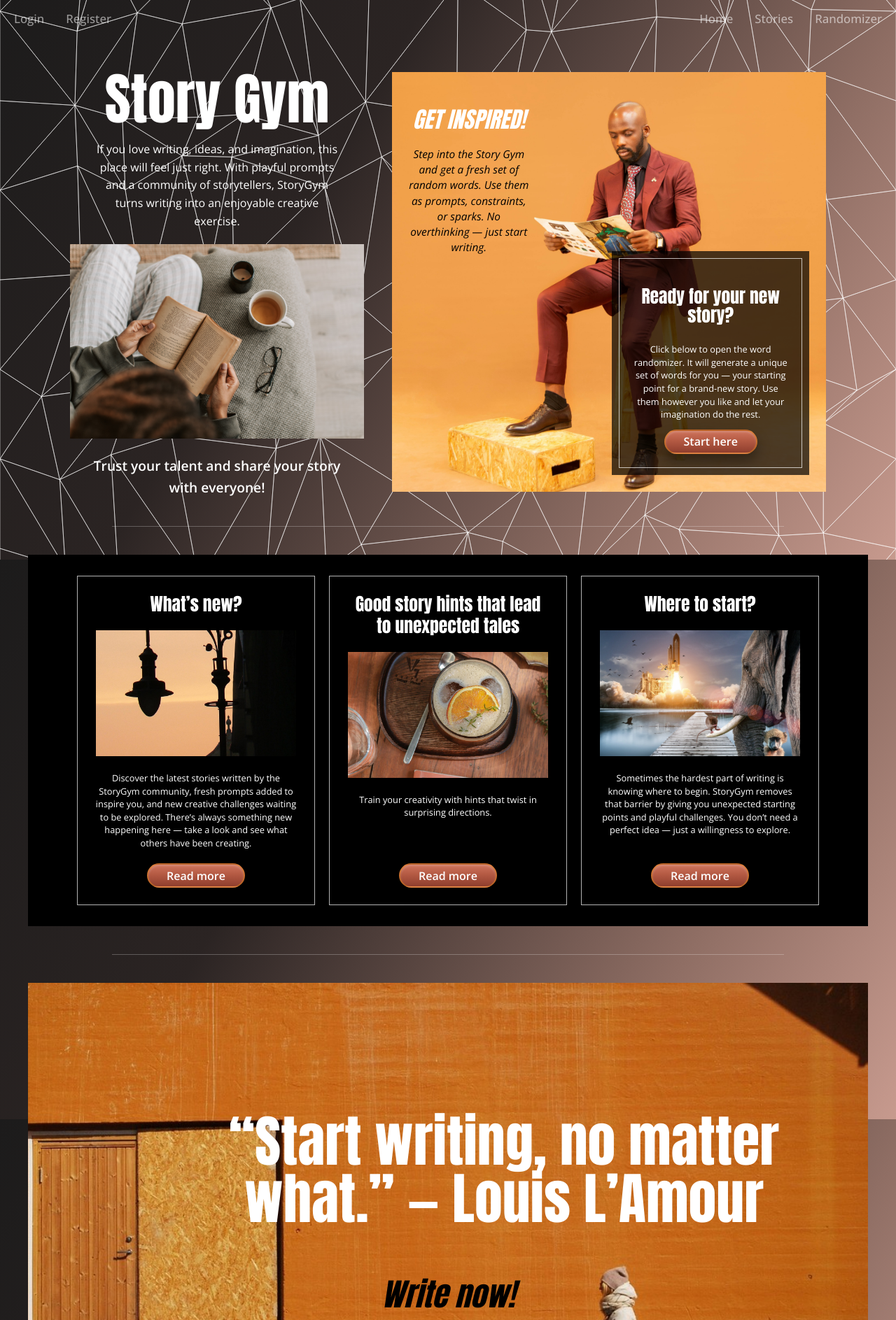
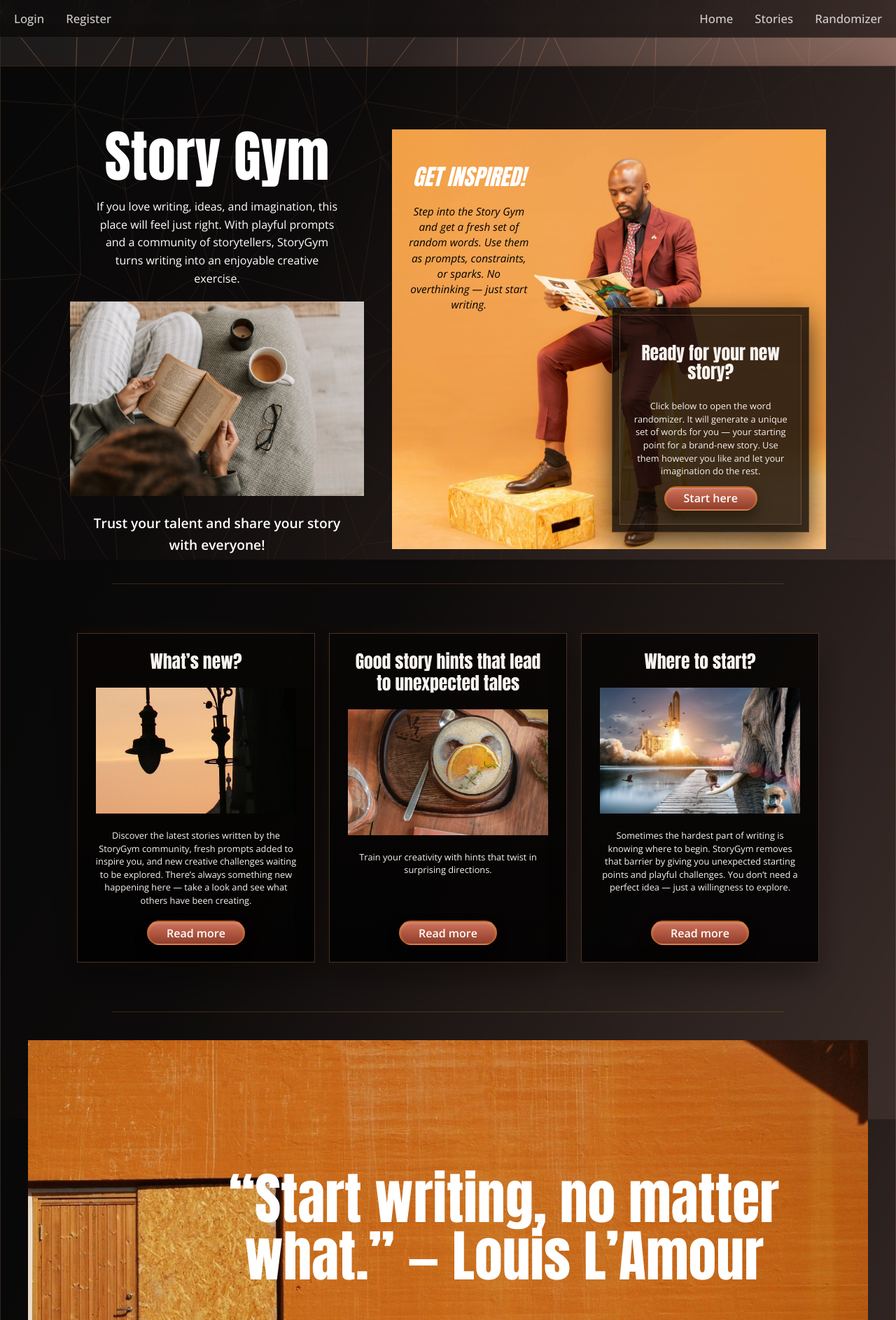
Before and after one commit to Kanareknie/Story-Gym, a Django app: page / in a window 1280 px wide. Shown: the top 1887 px of the page at 70% size. Run offline with Django 4.2, Linux system fonts and the light colour scheme; some libraries are stand-ins or nearby versions.

Commit message:
Update the style for base and index page with darker layout and orange acents

```diff
--- a/static/css/global.css
+++ b/static/css/global.css
@@ -51,7 +51,9 @@ h3 {
 
 /* ----- Break words and wrap text ----- */
 
-p, div, span {
+p,
+div,
+span {
   overflow-wrap: anywhere;
   word-break: break-word;
 }
@@ -162,6 +164,11 @@ p, div, span {
   margin-bottom: 20px;
 }
 
+.sg-navbar {
+  background: rgba(8, 6, 5, 0.62);
+  backdrop-filter: blur(10px);
+  border-bottom: 1px solid var(--copper-line-soft);
+}
 
 .sg-navbar .nav-link {
   font-size: 1.05rem;
@@ -169,6 +176,7 @@ p, div, span {
   position: relative;
   transition: all 0.2s ease;
   padding: 6px 0;
+  color: var(--text-soft)
 }
 
 /* Hover effect */
@@ -184,7 +192,7 @@ p, div, span {
   bottom: -3px;
   width: 0;
   height: 1px;
-  background: rgba(255, 255, 255, 0.85);
+  background: var(--copper-border-strong);
   transition: width 0.25s ease;
 }
 
@@ -218,7 +226,8 @@ p, div, span {
 
 .form-error p {
   margin: 0;
-    color: #e63946; /* nice red */
+  color: #e63946;
+  /* nice red */
   font-size: 14px;
   font-weight: 500;
 }
@@ -278,7 +287,7 @@ img {
 
 /* White frame of boxes */
 .hero-cta {
-  border: 1px solid rgba(255, 255, 255, 0.7);
+  border: 1px solid var(--copper-border);
   padding: clamp(14px, 1.5vw, 20px);
 
   display: flex;
@@ -289,12 +298,13 @@ img {
 
   width: 100%;
   box-sizing: border-box;
+  box-shadow: var(--warm-shadow);
 }
 
 .section-divider {
   border: none;
   height: 1px;
-  background: #ffffff;
+  background: rgba(204, 128, 67, 1);
   margin: 40px auto;
   width: 80%;
 }
@@ -319,13 +329,29 @@ img {
 
 .mesh-tri {
   fill: transparent;
-  stroke: rgba(255, 255, 255, 0.55);
+  stroke: var(--copper-line);
   stroke-width: 1;
   vector-effect: non-scaling-stroke;
   transition: stroke 0.2s ease;
   pointer-events: auto;
 }
 
+/* Main surface between content and mesh */
+
+.main-surface {
+  position: relative;
+  margin: 40px auto;
+  max-width: 1400px;
+  padding: 40px 0;
+
+  background: rgba(0, 0, 0, 0.70);
+  border: 1px solid rgba(200, 150, 110, 0.2);
+
+
+  box-shadow:
+    0 30px 60px rgba(0, 0, 0, 0.6),
+    0 0 40px rgba(120, 70, 40, 0.12);
+}
 
 
 /* --------------------------- GLOBAL MEDIA QUERY ---------------------- */
--- a/static/css/pages.css
+++ b/static/css/pages.css
@@ -107,9 +107,13 @@ Pages style CSS
 .hero-card-col-right {
     width: clamp(260px, 22vw, 320px);
     align-self: flex-end;
-    background: rgba(0, 0, 0, 0.70);
+    background: linear-gradient(180deg,
+            rgba(18, 12, 10, 0.82) 0%,
+            rgba(10, 7, 6, 0.78) 100%);
+    border: 1px solid var(--copper-border);
+    box-shadow: var(--warm-shadow);
     padding: 10px;
-    color: #fff;
+    color: var(--text-main);
 
     display: flex;
     flex-direction: column;
@@ -297,7 +301,6 @@ Pages style CSS
 .features-section .sg-cards {
     width: 100%;
     height: 100%;
-    background: #000000;
     display: grid;
     grid-template-columns: repeat(3, 1fr);
     padding: 20px 60px;
@@ -305,10 +308,14 @@ Pages style CSS
 
 /* cards sit on the panel (no own background) */
 .features-section .sg-card {
-    background: #000;
-    color: #fff;
-
-    border: 1px solid rgba(255, 255, 255, 0.7);
+     background: linear-gradient(
+    180deg,
+    rgba(8, 6, 5, 0.90) 0%,
+    rgba(3, 2, 2, 0.94) 100%
+  );
+  color: var(--text-main);
+  border: 1px solid var(--copper-border);
+  box-shadow: var(--warm-shadow);
     padding: 24px;
     box-sizing: border-box;
 
@@ -2495,6 +2502,7 @@ Pages style CSS
         max-width: 220px;
     }
 }
+
 /* --------------- Media query for large screen - max-width: 1280px --------------- */
 
 @media (max-width: 1280px) {
@@ -2578,6 +2586,7 @@ Pages style CSS
 /* --------------- Media query for phones - max-width: 768px --------------- */
 
 @media (max-width: 768px) {
+
     .sg-btn,
     .hero-card-btn {
         width: 100%;
@@ -2999,6 +3008,7 @@ Pages style CSS
 .article-text-dark p {
     color: #ffffff;
 }
+
 /* --------------- Media query for laptops and large tablets - max-width: 1024px --------------- */
 
 
--- a/templates/core/base.html
+++ b/templates/core/base.html
@@ -94,12 +94,11 @@
         </nav>
       </header>
       {% comment %}Main block{% endcomment %}
-      <main>
+      <main class="{% block main_class %}{% endblock %}">
         {% block content %}
 
         {% endblock %}
       </main>
-
       <!-- Footer-nav -->
       <footer>
         <!-- Section divider -->
--- a/templates/core/index.html
+++ b/templates/core/index.html
@@ -5,9 +5,13 @@
   Home | Story Gym
 {% endblock %}
 
+
+{% block main_class %}main-surface{% endblock %}
+
 {% block content %}
+
   <!-- SECTION 1: HERO -->
-   {% comment %} Messages {% endcomment %}
+  {% comment %}Messages{% endcomment %}
   {% if messages %}
     <div class="messages">
       {% for message in messages %}
```
Lines whose indentation alone changed are shown as unchanged.
